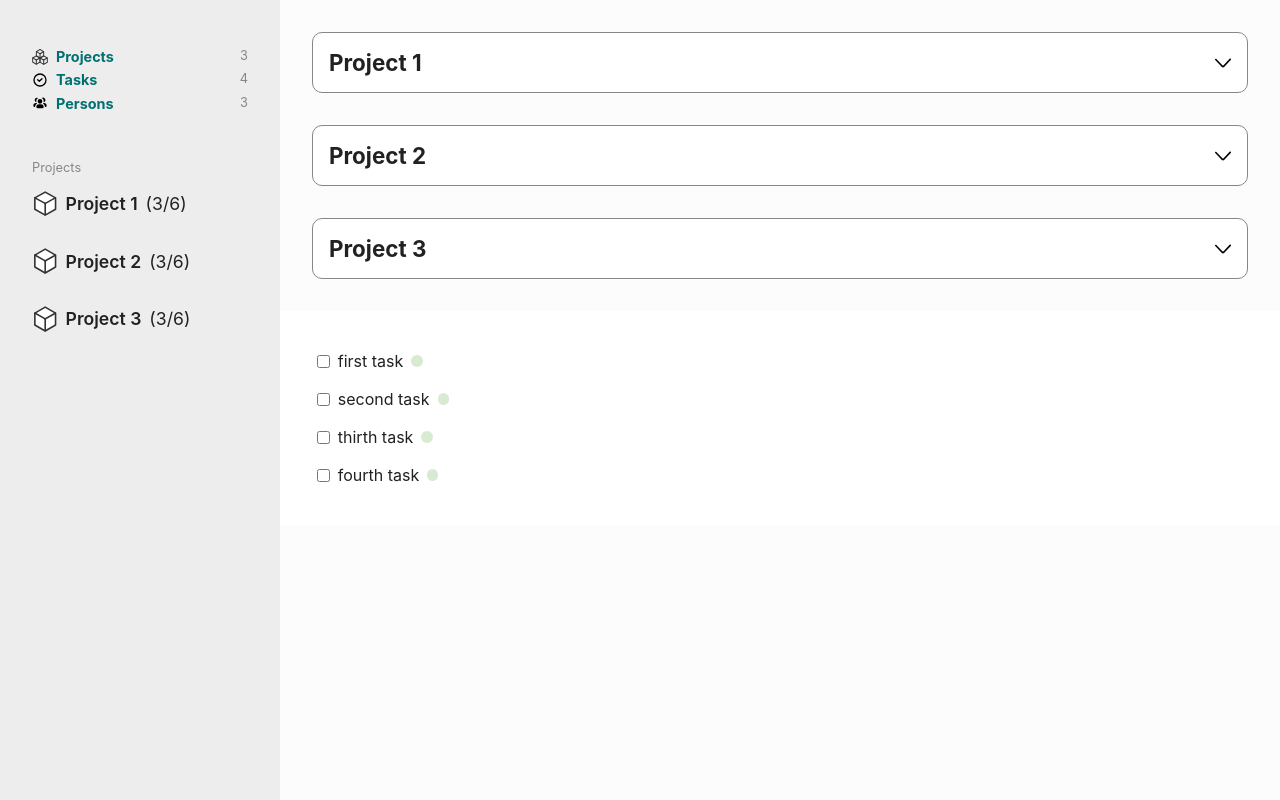
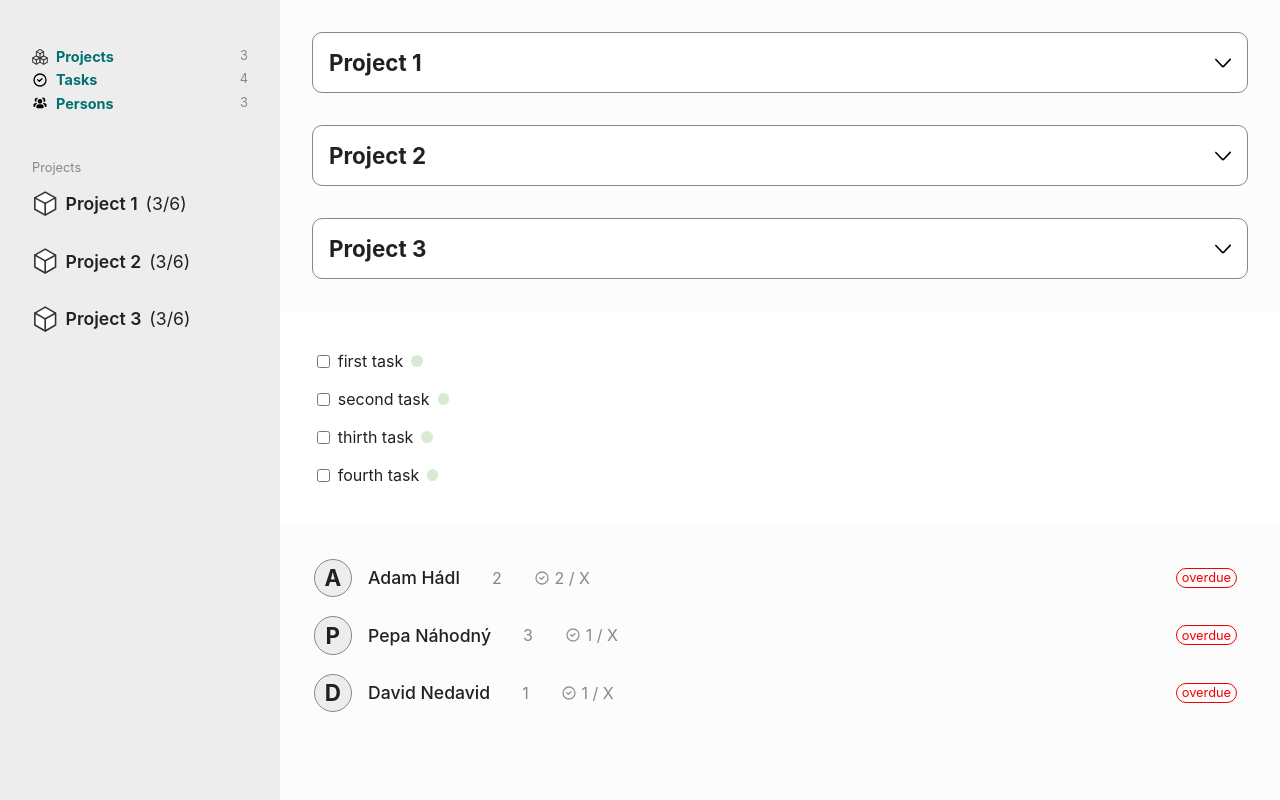
Before and after one commit to avaricz/todo-app, a Vue app: page /projects in a window 1280 px wide. Built offline with nearby package versions, Linux system fonts and the light colour scheme.

Commit message:
Doplnena cervena barva. Upraven objekt persons v db.js. Vytvorena a rozpracovana komponenta PersonItem.vue. Upraveno ListView.vue - prdano zobrazeni PersonItem a nove styly pro misto kde umistena.

```diff
--- a/src/assets/base.scss
+++ b/src/assets/base.scss
@@ -2,6 +2,7 @@ $white: #fcfcfc;
 $gray: #ededed;
 $black: #212121;
 $blue: #007070;
+$red: #f40000;
 
 
 $black-lt: lighten($black, 40%);
--- /dev/null
+++ b/src/components/PersonItem.vue
@@ -0,0 +1,110 @@
+<template>
+
+    <div class="person-container">
+
+        <div class="avatar"> {{ initials }}</div>
+
+        <div class="name-area"> {{ personName }} </div>
+
+        <div class="position-area"> {{ personPosition }} </div>
+
+        <div class="task-area">
+
+            <img src="@/img/icons/task.svg" alt="">
+            {{ numberOfTasks }} / X
+
+        </div>
+
+       <div class="overdue-label"> {{ overdueLabel }} </div>
+
+    </div>
+
+</template>
+
+<script setup>
+import { ref } from 'vue'
+
+const props = defineProps({
+    personName: {
+        type: String,
+        required: true,
+    },
+    personPosition: {
+        type: String,
+        default: "",
+    },
+    numberOfTasks: {
+        type: Number,
+        required: true,
+    },
+    overdueLabel: {
+        type: String,
+        default: "overdue"
+    }
+})
+
+const initials = ref(props.personName[0])
+console.log(initials.value)
+
+</script>
+
+<style lang="scss" scoped>
+@import '@/assets/base.scss';
+.person-container {
+    border: 0px solid $black-lt;
+    border-radius: 50px;
+    display: flex;
+    align-items: center;
+
+    padding: .1rem;
+
+    position: relative;
+    .avatar {
+        border: 1px solid $black-lt;
+        border-radius: 50%;
+
+        display: flex;
+        align-items: center;
+        justify-content: center;
+
+        width: 2.4rem;
+        height: 2.4rem;
+        background: $gray;
+
+        font-size: 1.4rem;
+        font-weight: bold;
+    }
+    .name-area {
+        font-size: 1.1rem;
+        font-weight: 500;
+        margin-left: 1rem;
+    }
+
+    .task-area, .position-area, .name-area {
+        display: flex;
+        align-items: center;
+        gap: .3rem;
+        img {
+            height: 1rem;
+            filter: opacity(40%);
+        }
+    }
+
+    .task-area, .position-area {
+        color: $black-lt;
+        margin-left: 2rem;
+    }
+
+    .overdue-label {
+    color: $red;
+    font-size: .8rem;
+    border: 1px $red solid;
+    border-radius: 10px;
+    position: absolute;
+    right: .7rem;
+    padding: .1rem .3rem;
+}
+}
+
+
+</style>
--- a/src/data/db.js
+++ b/src/data/db.js
@@ -80,21 +80,21 @@ export const tasks = [
 export const persons = [
     {
         firstName: "Adam",
-        lastName:  "Hádl",
-        position:  "worker",
-
+        lastName: "Hádl",
+        positionId: 2,
+        taskId: [3,4],
     },
     {
         firstName: "Pepa",
-        lastName:  "Náhodný",
-        position:  "driver",
-
+        lastName: "Náhodný",
+        positionId: 3,
+        taskId: [1],
     },
     {
         firstName: "David",
-        lastName:  "Nedavid",
-        position:  "manager",
-
+        lastName: "Nedavid",
+        positionId: 1,
+        taskId: [2]
     }
 ]
 
--- a/src/pages/ListView.vue
+++ b/src/pages/ListView.vue
@@ -11,9 +11,6 @@
         @clicked="onClickedProject(index)"
         :show="isProjectDetailOpened[index]"
         />
-
-
-
     </div>
     <div class="todo-list-view-container">
         <TodoItem
@@ -30,13 +27,31 @@
 
         />
     </div>
+    <div class="person-list-view-container">
+        <PersonItem
+            v-for="(person, index) in personList"
+            :key="`person ${index+1}`"
+            :person-name="person.firstName + ' ' + person.lastName"
+            :person-position="person.positionId"
+            :number-of-tasks="person.taskId.length"
+            />
+
+    </div>
 </template>
 
 <script setup>
     import { ref } from 'vue'
     import ProjectItem from '@/components/ProjectItem.vue'
     import TodoItem from '@/components/TodoItem.vue'
-    import  { projects, tasks }  from '@/data/db.js'
+    import PersonItem from '@/components/PersonItem.vue'
+    import  { projects, tasks, persons, positions }  from '@/data/db.js'
+
+    // POSITIONS
+    const positionList = ref(positions)
+    console.log(positionList.value);
+
+    // PERSONS
+    const personList = ref(persons)
 
     // TASKS
     const taskList = ref(tasks)
@@ -46,7 +61,6 @@
     const onClickedTask = (index) => {
         taskSettings.value[index].isTaskDetailOpened = !taskSettings.value[index].isTaskDetailOpened
     }
-
 
     // PROJECTS
     const projectList = ref(projects)
@@ -74,4 +88,11 @@
         gap: 2px;
         background: white;
     }
+    .person-list-view-container {
+        display: flex;
+        flex-direction: column;
+        padding: 2rem;
+        gap: 1rem;
+
+    }
 </style>
```
Lines whose indentation alone changed are shown as unchanged.
